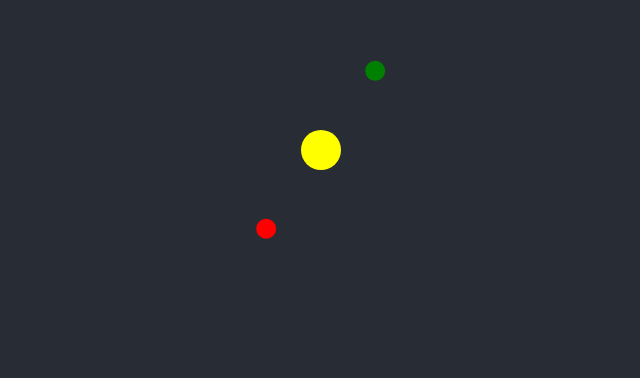
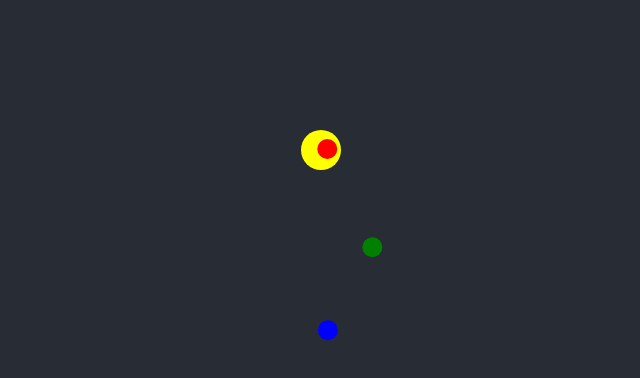
Before and after one commit to tlstommy/n-body-simulator, a React (Create React App) app: page / in a window 1280 px wide. Shown: the part 250-628 px from the top of the page, without its empty margins (319-959 px from the left). Built offline with nearby package versions, Linux system fonts and the light colour scheme.

Commit message:
tri point

```diff
--- a/src/components/Container.js
+++ b/src/components/Container.js
@@ -8,10 +8,9 @@ export default function Container(){
     const bodiesData = [
         { x: 400, y: 300, vX: 0, vY: 0, radius: 20, color: 'yellow', mass: 5000, staticBody: true},
 
-        { x: 500, y: 300, vX: 0, vY: 1.5, radius: 10, color: 'green', mass: 50, staticBody: false},
-        { x: 300, y: 300, vX: 0, vY: -1.5, radius: 10, color: 'red', mass: 50, staticBody: false},
-        //{ x: 300, y: 300, vX: 0, vY: 1.5, radius: 10, color: 'red', mass: 100, staticBody: false},
-
+        { x: 550, y: 450, vX: 0, vY: 0, radius: 10, color: 'green', mass: 50, staticBody: false},
+        { x: 250, y: 450, vX: 0, vY: 0, radius: 10, color: 'red', mass: 50, staticBody: false},
+        { x: 400, y: 90, vX: 0, vY: 0, radius: 10, color: 'blue', mass: 50, staticBody: false},
     ];
 
 
```
